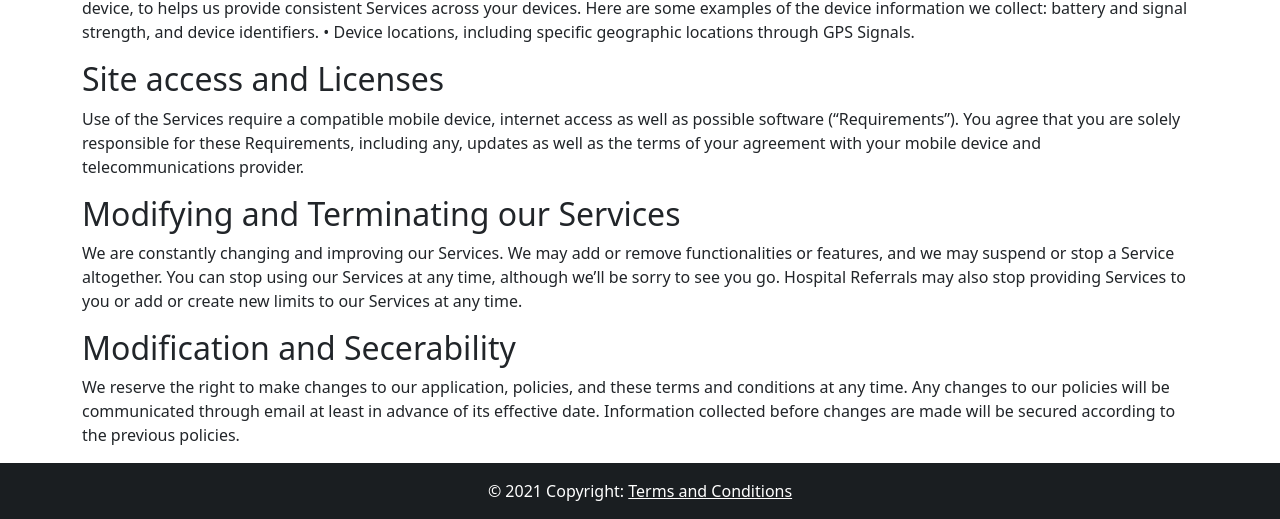
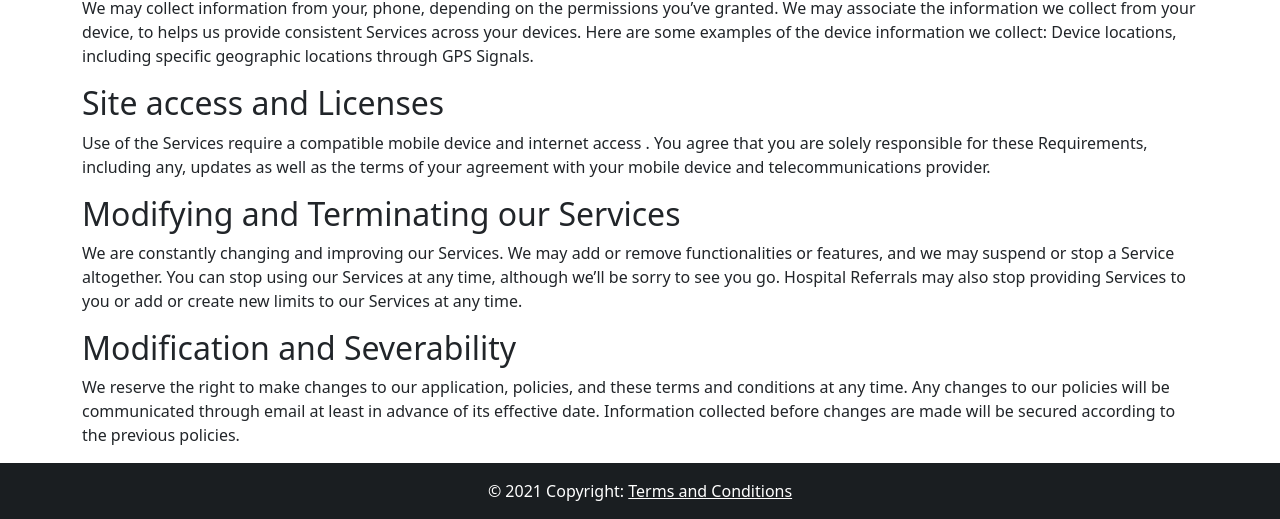
Before and after one commit to joe6276/Terms-and-Condition, a plain HTML site: page index.html in a window 1280 px wide. Shown: the part 657-1176 px from the top of the page. Drawn offline with nearby package versions, Linux system fonts and the light colour scheme.

Commit message:
Update index.html

```diff
--- a/index.html
+++ b/index.html
@@ -39,7 +39,8 @@
     <p>
         Your privacy is important to us. You may need to provide a email and password to access and use a certain Service. You are responsible for maintaining the confidentiality of your account and password and for restricting access to your computer; as such we recommend that you do not divulge your password to anyone as you are responsible for all activities that occur under your account.
         Your Email address should also be confidential and you responsible for keeping it safe from others who may want to access patient information with unknown and unaccepted needs.
-        Don't share passwords or leave them lying around for others to see
+        Don't share passwords or leave them lying around for others to see.
+<br>
         Our personnel will never ask you for your password in an unsolicited phone call or in an unsolicited e-mail. Remember to sign out of your account and close the application when you have finished your session.
 
 
@@ -47,18 +48,17 @@
     <h2>Device Information</h2>
     <p>
         We may collect information from your, phone, depending on the permissions you’ve granted. We may associate the information we collect from your device, to helps us provide consistent Services across your devices. Here are some examples of the device information we collect:
-        battery and signal strength, and device identifiers.
-        • Device locations, including specific geographic locations through GPS Signals.
+        Device locations, including specific geographic locations through GPS Signals.
         </p>
         <h2> Site access and Licenses</h2>
         <p>
-            Use of the Services require a compatible mobile device, internet access as well as possible software (“Requirements”). You agree that you are solely responsible for these Requirements, including any, updates as well as the terms of your agreement with your mobile device and telecommunications provider.
+            Use of the Services require a compatible mobile device and internet access . You agree that you are solely responsible for these Requirements, including any, updates as well as the terms of your agreement with your mobile device and telecommunications provider.
             </p>
         <h2> Modifying and Terminating our Services</h2>
             <p>
             We are constantly changing and improving our Services. We may add or remove functionalities or features, and we may suspend or stop a Service altogether. You can stop using our Services at any time, although we’ll be sorry to see you go. Hospital Referrals may also stop providing Services to you or add or create new limits to our Services at any time.
             </p>
-            <h2>Modification and Secerability</h2>
+            <h2>Modification and Severability</h2>
             <p>
                 We reserve the right to make changes to our application, policies, and these terms and conditions at any time. Any changes to our policies will be communicated through email at least in advance of its effective date. Information collected before changes are made will be secured according to the previous policies.
                 </p>
```
